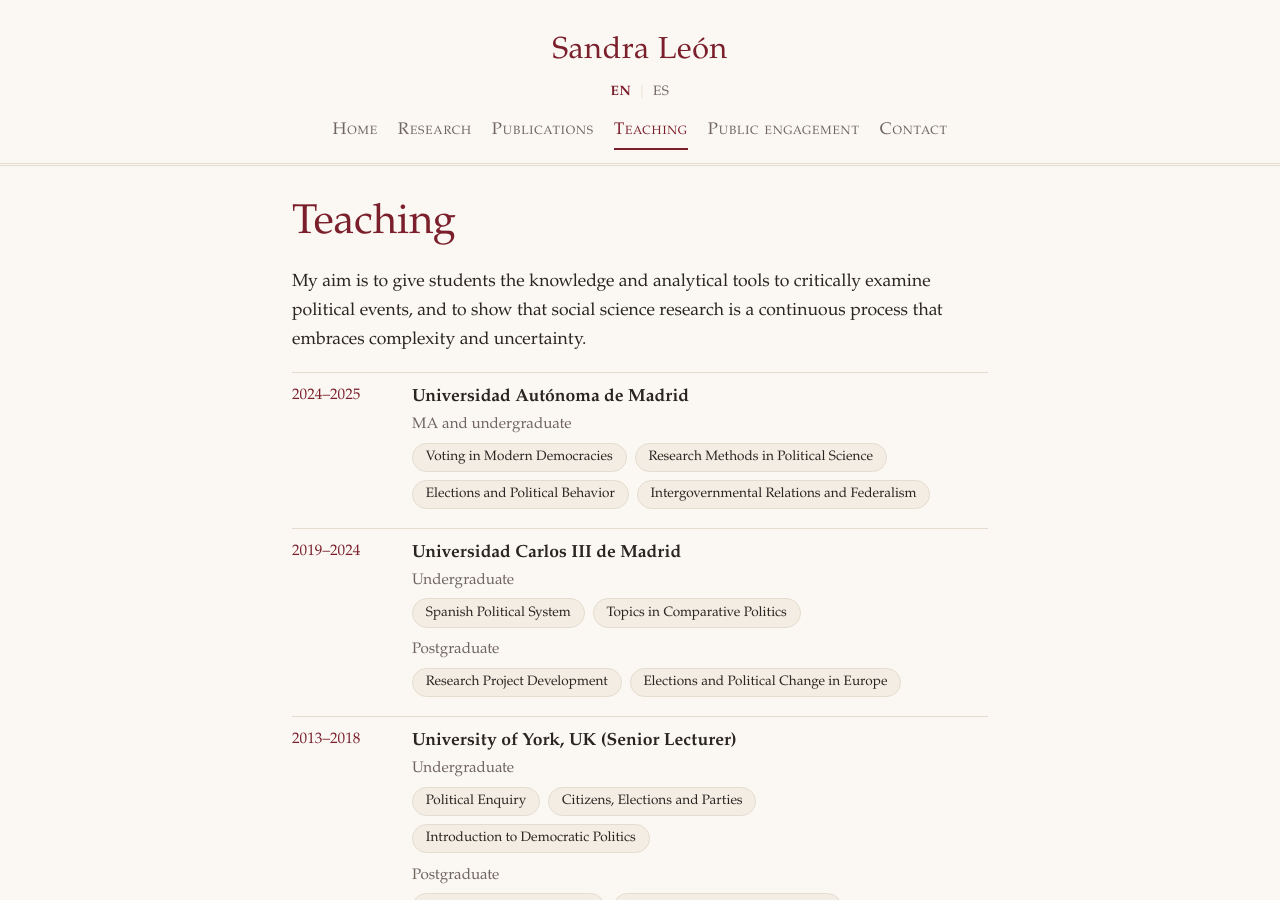
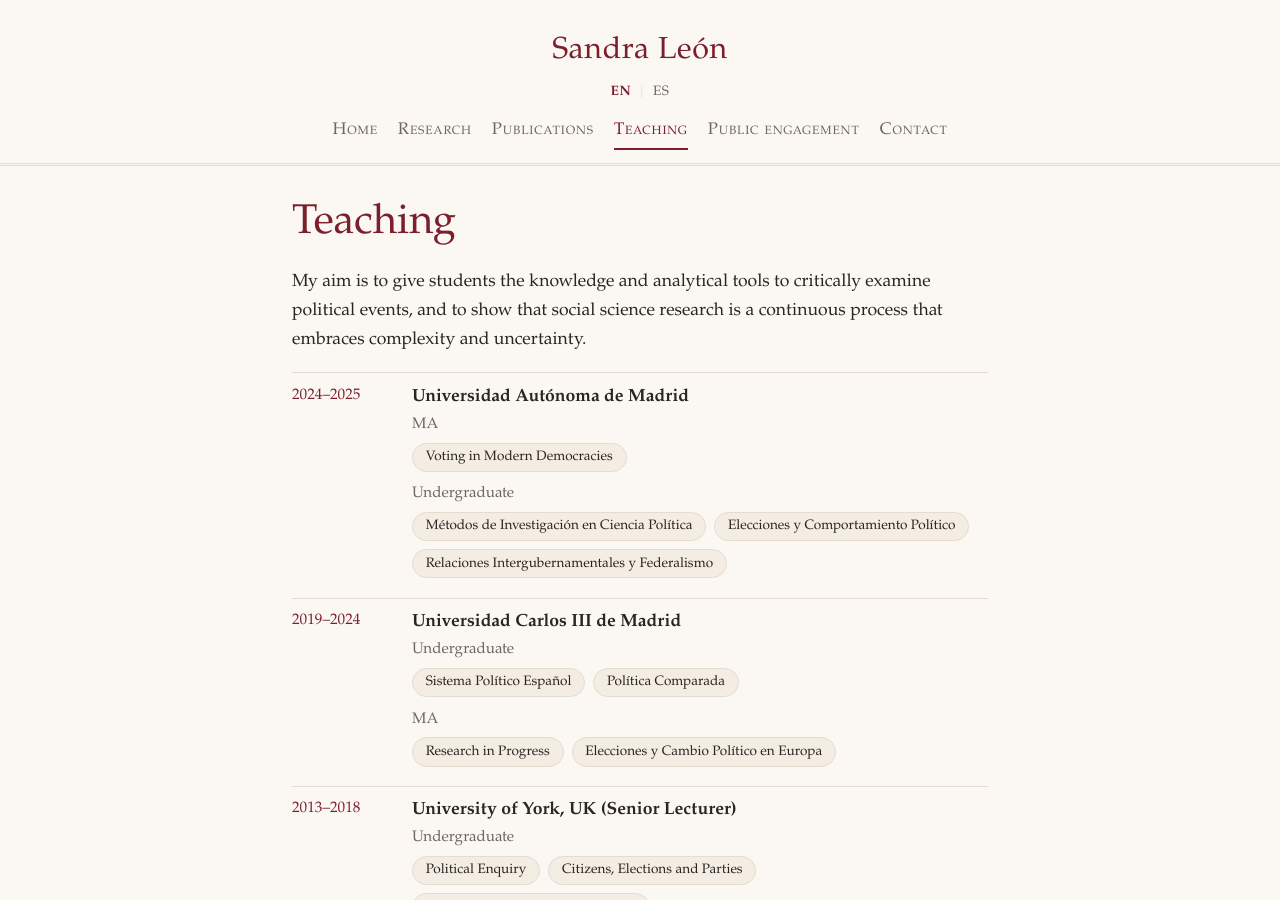
Before and after one commit to sandraleonalfonso/Sandra-Leon, a Jekyll site: the page built from teaching.md, in a window 1280 px wide and 900 px high. Built offline with Jekyll 4.4.1, drawn with Linux system fonts in a browser that asks for light colours.

Commit message:
Teaching: original course names for UAM and UC3M
Co-Authored-By: Claude Opus 5.5 (1M context) <noreply@anthropic.com>
Claude-Session: https://claude.ai/code/session_01Csi1G9zYbePJE1osHYZ3KG

```diff
--- a/teaching.md
+++ b/teaching.md
@@ -8,9 +8,9 @@ My aim is to give students the knowledge and analytical tools to critically exam
 
 <dl class="timeline">
   <dt>2024–2025</dt>
-  <dd><span class="tl-role">Universidad Autónoma de Madrid</span><span class="tl-org">MA and undergraduate</span><ul class="tags course-tags"><li>Voting in Modern Democracies</li><li>Research Methods in Political Science</li><li>Elections and Political Behavior</li><li>Intergovernmental Relations and Federalism</li></ul></dd>
+  <dd><span class="tl-role">Universidad Autónoma de Madrid</span><span class="tl-org">MA</span><ul class="tags course-tags"><li>Voting in Modern Democracies</li></ul><span class="tl-org">Undergraduate</span><ul class="tags course-tags"><li>Métodos de Investigación en Ciencia Política</li><li>Elecciones y Comportamiento Político</li><li>Relaciones Intergubernamentales y Federalismo</li></ul></dd>
   <dt>2019–2024</dt>
-  <dd><span class="tl-role">Universidad Carlos III de Madrid</span><span class="tl-org">Undergraduate</span><ul class="tags course-tags"><li>Spanish Political System</li><li>Topics in Comparative Politics</li></ul><span class="tl-org">Postgraduate</span><ul class="tags course-tags"><li>Research Project Development</li><li>Elections and Political Change in Europe</li></ul></dd>
+  <dd><span class="tl-role">Universidad Carlos III de Madrid</span><span class="tl-org">Undergraduate</span><ul class="tags course-tags"><li>Sistema Político Español</li><li>Política Comparada</li></ul><span class="tl-org">MA</span><ul class="tags course-tags"><li>Research in Progress</li><li>Elecciones y Cambio Político en Europa</li></ul></dd>
   <dt>2013–2018</dt>
   <dd><span class="tl-role">University of York, UK (Senior Lecturer)</span><span class="tl-org">Undergraduate</span><ul class="tags course-tags"><li>Political Enquiry</li><li>Citizens, Elections and Parties</li><li>Introduction to Democratic Politics</li></ul><span class="tl-org">Postgraduate</span><ul class="tags course-tags"><li>Understanding Governance</li><li>Public Management and Delivery</li><li>Comparative Institutions and Public Policy</li><li>Quantitative Methods and Data Analysis</li></ul></dd>
   <dt>2011–2012</dt>
```
Also changed, not shown: es/docencia.md (+2 -2 lines).
